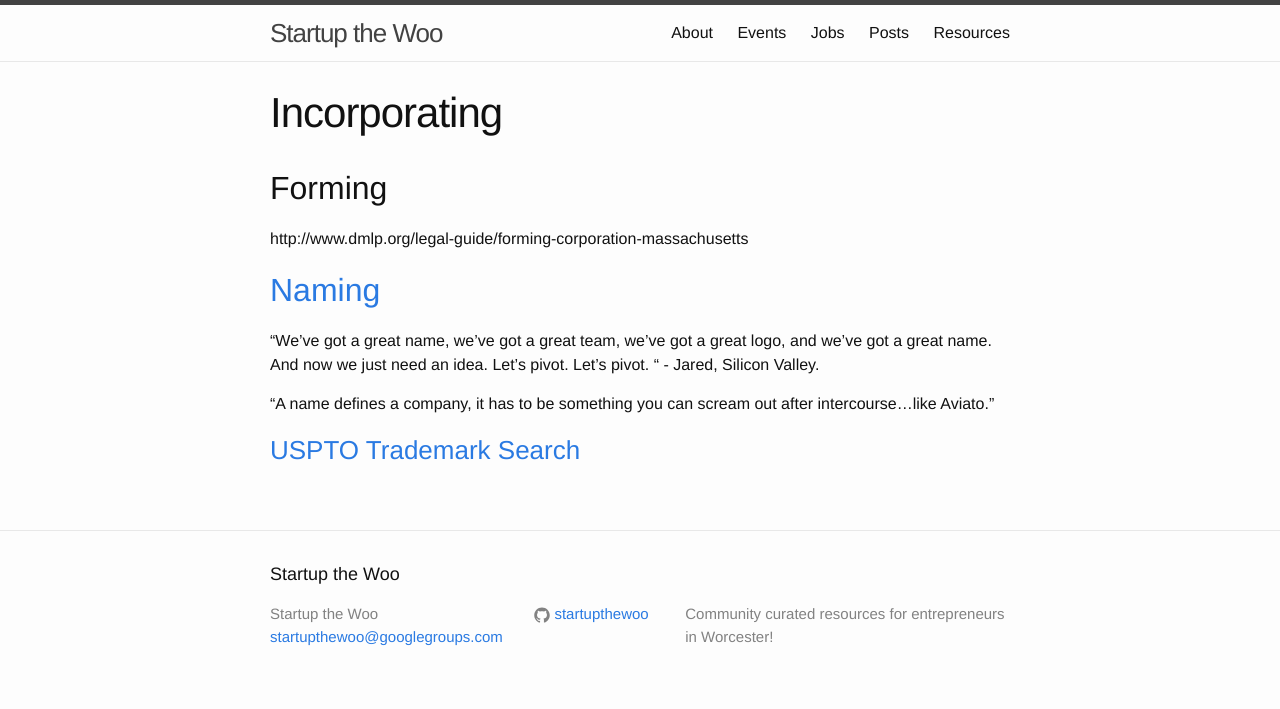
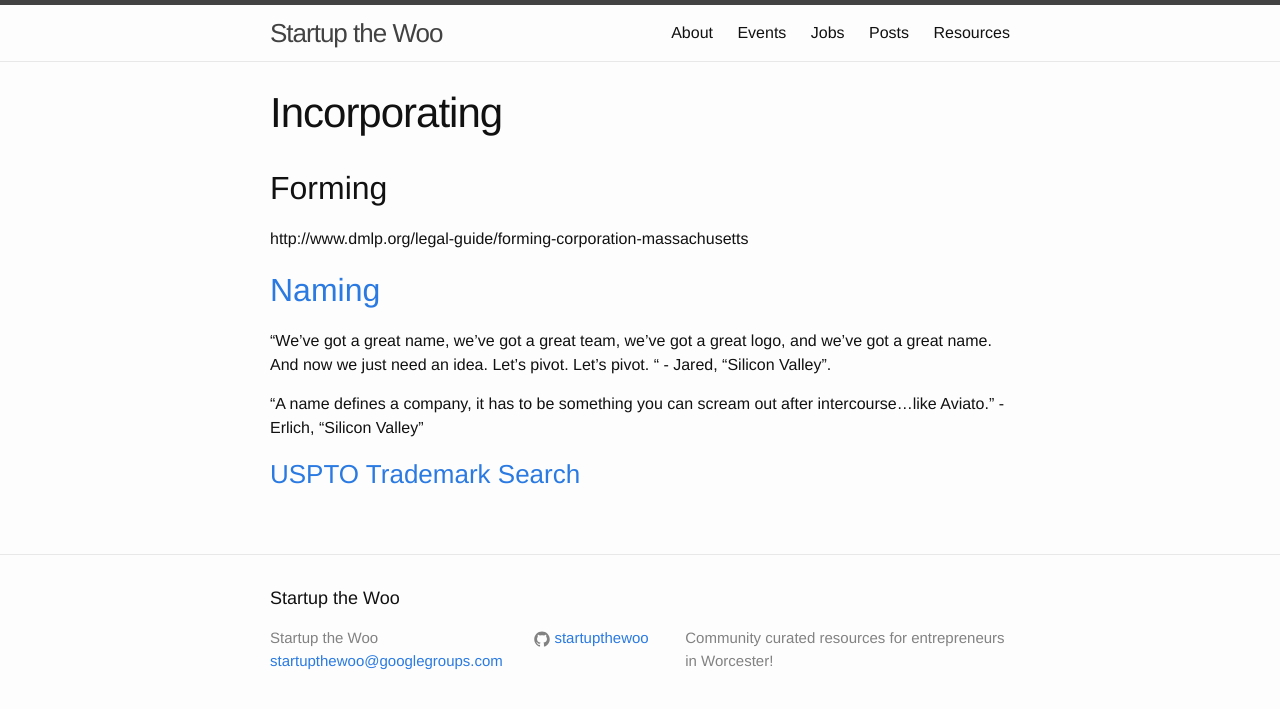
Before and after one commit to sjkelly/gompeisstartup, a Jekyll site: the page built from resources/incorporating.md, in a window 1280 px wide. Shown: the top 709 px of the page. Built offline with Jekyll 4.4.1, drawn with Linux system fonts in a browser that asks for light colours.

Commit message:
funny guys

```diff
--- a/resources/incorporating.md
+++ b/resources/incorporating.md
@@ -13,9 +13,9 @@
 
 "We've got a great name, we've got a great team, we've got a great logo, and
 we've got a great name. And now we just need an idea. Let's pivot. Let's pivot.
-" - Jared, Silicon Valley.
+" - Jared, "Silicon Valley".
 
 "A name defines a company, it has to be something you can scream out after
-intercourse...like Aviato."
+intercourse...like Aviato." - Erlich, "Silicon Valley"
 
 ### [USPTO Trademark Search](http://tmsearch.uspto.gov/bin/gate.exe?f=login&p_lang=english&p_d=trmk)
```
